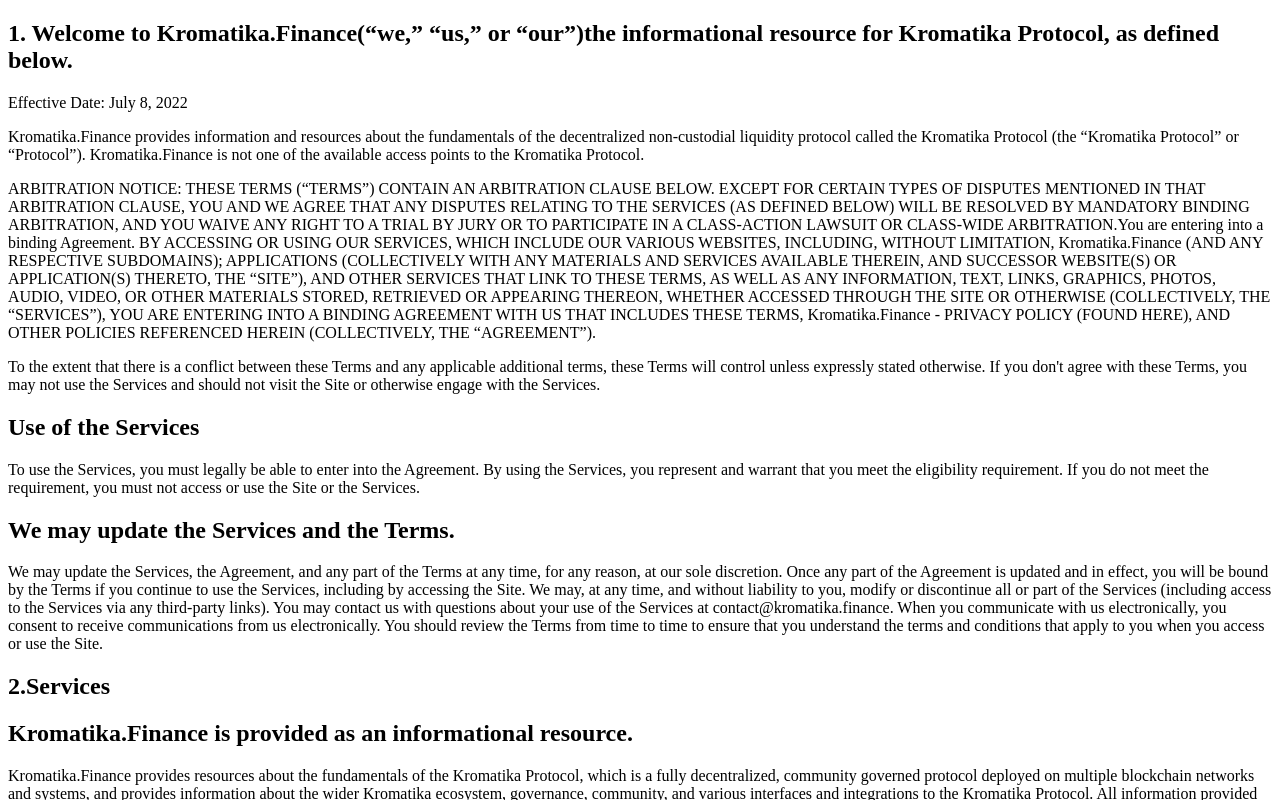
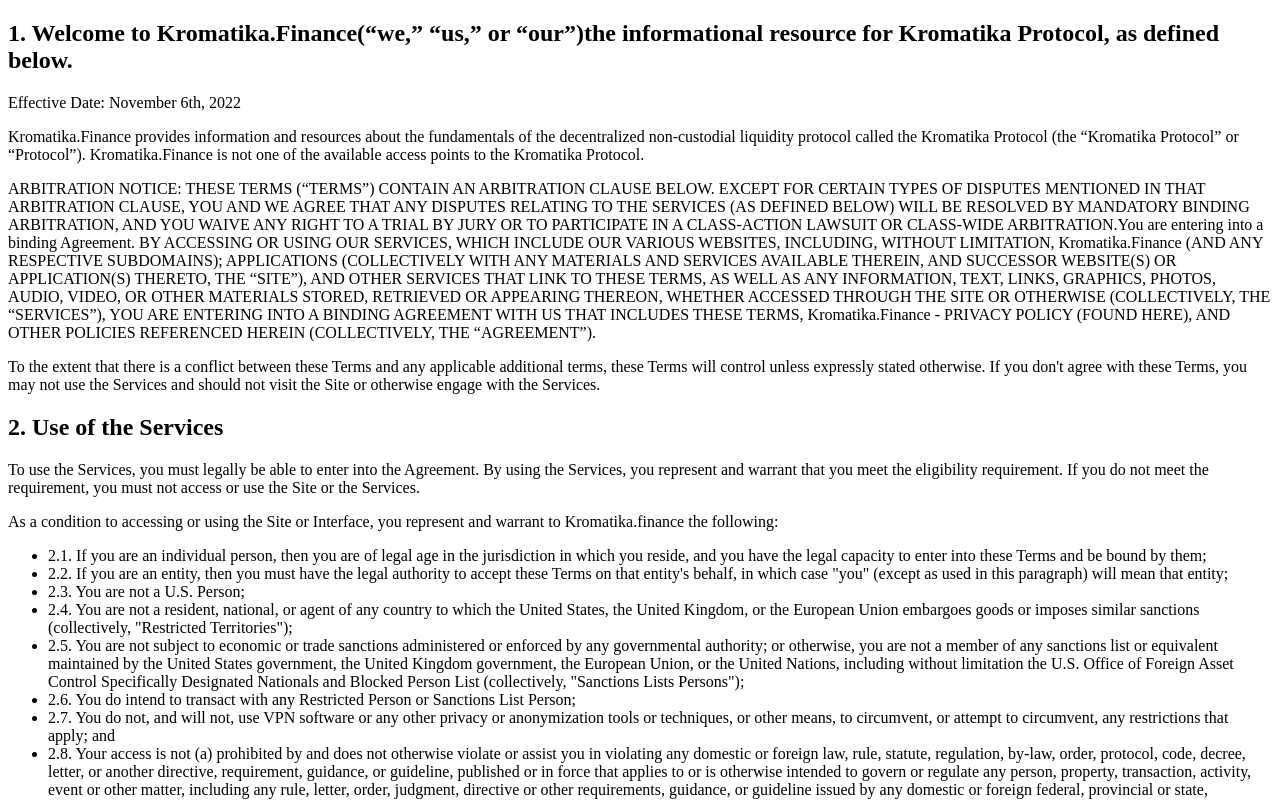
Before and after one commit to Kromatika-Finance/kromatika-site, a Next.js app: page /terms-of-use in a window 1280 px wide. Shown: the top 800 px of the page. Built offline with nearby package versions, Linux system fonts and the light colour scheme.

Commit message:
modify TOU

```diff
--- a/pages/terms-of-use.js
+++ b/pages/terms-of-use.js
@@ -3,7 +3,7 @@
         <div className='terms-of-use'>
             <article>
                 <h1>1. Welcome to Kromatika.Finance(“we,” “us,” or “our”)the informational resource for Kromatika Protocol, as defined below.</h1>
-                <p>Effective Date: July 8, 2022</p>
+                <p>Effective Date: November 6th, 2022</p>
                 <p> Kromatika.Finance provides information and resources about the fundamentals of the decentralized
                     non-custodial liquidity protocol called the Kromatika Protocol (the “Kromatika Protocol” or “Protocol”).
                     Kromatika.Finance is not one of the available access points to the Kromatika Protocol.
@@ -27,11 +27,66 @@
                     may not use the Services and should not visit the Site or otherwise engage with the Services.
                 </p>
 
-                <h2>Use of the Services</h2>
+                <h2>2. Use of the Services</h2>
                 <p> To use the Services, you must legally be able to enter into the Agreement. By using the Services,
                     you represent and warrant that you meet the eligibility requirement. If you do not meet the
                     requirement, you must not access or use the Site or the Services.
                 </p>
+                <p>
+                    As a condition to accessing or using the Site or Interface, you represent and warrant to Kromatika.finance the following:
+                </p>
+                <ul>
+                    <li>
+                        2.1. If you are an individual person, then you are of legal age in the
+                        jurisdiction in which you reside, and you have the legal capacity to enter
+                        into these Terms and be bound by them;
+                    </li>
+                    <li>
+                        2.2. If you are an entity, then you must have the legal authority to accept
+                        these Terms on that entity's behalf, in which case "you" (except as used in
+                        this paragraph) will mean that entity;
+                    </li>
+                    <li>
+                        2.3. You are not a U.S. Person;
+                    </li>
+                    <li>
+                        2.4. You are not a resident, national, or agent of any country to which the
+                        United States, the United Kingdom, or the European Union embargoes
+                        goods or imposes similar sanctions (collectively, "Restricted Territories");
+                    </li>
+                    <li>
+                        2.5. You are not subject to economic or trade sanctions administered or
+                        enforced by any governmental authority; or otherwise, you are not a
+                        member of any sanctions list or equivalent maintained by the United
+                        States government, the United Kingdom government, the European
+                        Union, or the United Nations, including without limitation the U.S. Office of
+                        Foreign Asset Control Specifically Designated Nationals and Blocked
+                        Person List (collectively, "Sanctions Lists Persons");
+                    </li>
+                    <li>
+                        2.6. You do intend to transact with any Restricted Person or Sanctions List
+                        Person;
+                    </li>
+                    <li>
+                        2.7. You do not, and will not, use VPN software or
+                        any other privacy or anonymization tools or techniques,
+                        or other means, to circumvent, or attempt to circumvent, any restrictions that apply; and
+                    </li>
+                    <li>
+                        2.8. Your access is not (a) prohibited by and does not otherwise violate or
+                        assist you in violating any domestic or foreign law, rule, statute, regulation,
+                        by-law, order, protocol, code, decree, letter, or another directive,
+                        requirement, guidance, or guideline, published or in force that applies to or
+                        is otherwise intended to govern or regulate any person, property,
+                        transaction, activity, event or other matter, including any rule, letter, order,
+                        judgment, directive or other requirements, guidance, or guideline issued
+                        by any domestic or foreign federal, provincial or state, municipal, local or
+                        other governmental, regulatory, judicial or administrative authority having
+                        jurisdiction over Kromatika.finance or you as otherwise duly enacted,
+                        enforceable by law, the common law or equity (collectively, "Applicable
+                        Laws"); or (b) contribute to or facilitate any illegal activity.
+                    </li>
+                </ul>
 
                 <h2>We may update the Services and the Terms.</h2>
                 <p>
@@ -47,40 +102,35 @@
                 </p>
             </article>
             <article>
-                <h1>2.Services</h1>
                 <h2>Kromatika.Finance is provided as an informational resource.</h2>
-                <p>Kromatika.Finance provides resources about the fundamentals of the Kromatika Protocol, which is a
-                    fully
-                    decentralized, community governed protocol deployed on multiple blockchain networks and systems, and
-                    provides
-                    information about the wider Kromatika ecosystem, governance, community, and various interfaces and
-                    integrations to the Kromatika Protocol. All information provided in connection with your access and
-                    use
-                    of the Site and the Services is for informational purposes only. You should not take, or refrain
-                    from
-                    taking, any action based on any information contained on the Site or any other information that we
-                    make
-                    available at any time, including blog posts, data, articles, links to third-party content, discord
-                    content, news feeds, tutorials, tweets, and videos. Before you make any financial, legal, technical,
-                    or
-                    other decisions involving the Services, you should seek independent professional advice from a
-                    licensed
-                    and qualified individual in the area for which such advice would be appropriate. The Services
-                    provide,
-                    or third parties may provide, links to other sites, applications, or resources. You acknowledge and
-                    agree that we are not responsible for the availability of such external sites, applications or
-                    resources, and do not endorse and are not responsible or liable for any content, advertising,
-                    products,
-                    or other materials on or available from such sites or resources. You further acknowledge and agree
-                    that
-                    we will not be responsible or liable, directly or indirectly, for any damage or loss caused or
-                    alleged
-                    to be caused by or in connection with use of or reliance on any such content, goods, or services
-                    available on or through any such site or resource. Because the Site provides information about the
-                    Kromatika Protocol, these Terms also provide some information about the use of the Protocol. This
-                    information is
-                    not intended to be comprehensive or address all aspects of the Protocol. There is additional
-                    documentation on the Site about the functioning of the Protocol or its ecosystem or community.
+                <p>Kromatika.Finance provides resources about the fundamentals of the
+                    Kromatika Protocol, which is a fully decentralized, community governed
+                    protocol deployed on multiple blockchain networks and systems, and
+                    provides information about the wider Kromatika ecosystem, governance,
+                    community, and various interfaces and integrations to the Kromatika
+                    Protocol. All information provided in connection with your access and use
+                    of the Site and the Services is for informational purposes only. You should
+                    not take, or refrain from taking, any action based on any information
+                    contained on the Site or any other information that we make available at
+                    any time, including blog posts, data, articles, links to third-party content,
+                    discord content, news feeds, tutorials, tweets, and videos. Before you make
+                    any financial, legal, technical, or other decisions involving the Services, you
+                    should seek independent professional advice from a licensed and qualified
+                    individual in the area for which such advice would be appropriate. The
+                    Services provide, or third parties may provide, links to other sites,
+                    applications, or resources. You acknowledge and agree that we are not
+                    responsible for the availability of such external sites, applications or
+                    resources, and do not endorse and are not responsible or liable for any
+                    content, advertising, products, or other materials on or available from such
+                    sites or resources. You further acknowledge and agree that we will not be
+                    responsible or liable, directly or indirectly, for any damage or
+                    loss caused or alleged to be caused by or in connection with use of or reliance on any
+                    such content, goods, or services available on or through any such site or
+                    resource. Because the Site provides information about the Kromatika
+                    Protocol, these Terms also provide some information about the use of the
+                    Protocol. This information is not intended to be comprehensive or address
+                    all aspects of the Protocol. There is additional documentation on the Site
+                    about the functioning of the Protocol or its ecosystem or community.
                 </p>
 
                 <h2>We are software developers in the Kromatika Protocol ecosystem.</h2>
```
